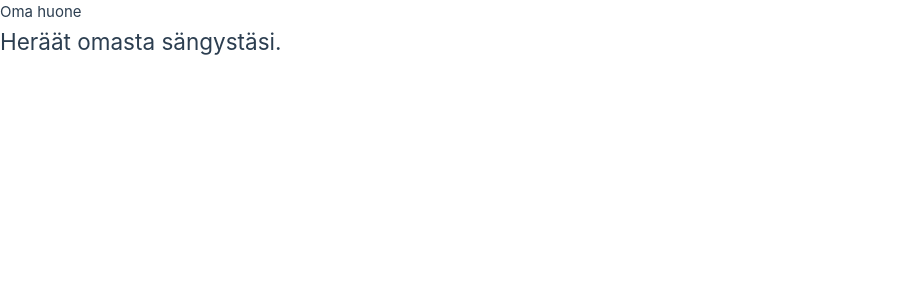
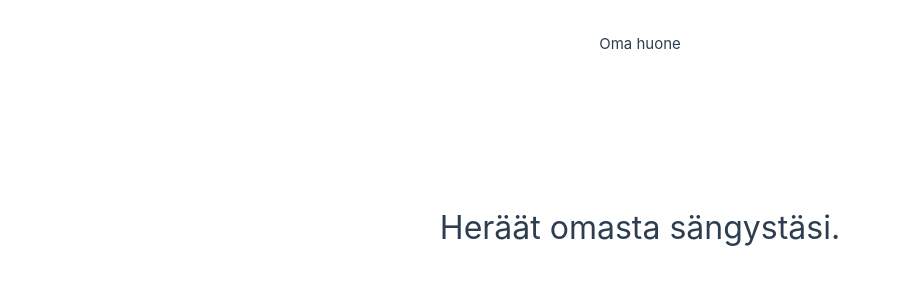
Before and after one commit to Eerovil/mobile-text-adventures, a Vue app: page / in a window 1280 px wide. Both pictures are taken after a click on the button "Talo". Shown: the top 300 px of the page, without its empty margins (0-900 px from the left). Built offline with nearby package versions, Linux system fonts and the light colour scheme.

Commit message:
Make game

```diff
--- a/src/components/Game.vue
+++ b/src/components/Game.vue
@@ -13,11 +13,19 @@ const showActions = ref<boolean>(false);
 
 const CHARACTER_DELAY = 100;
 
+const setShowActions = (value: boolean) => {
+    if (value) {
+        setTimeout(() => {
+            showActions.value = true;
+        }, 1000);
+    }
+}
+
 const nextCharacter = () => {
     currentChar.value++;
     if (currentChar.value >= textLines.value[currentLine.value].length) {
         if (currentLine.value >= textLines.value.length - 1) {
-            showActions.value = true;
+            setShowActions(true);
         }
         return
     }
@@ -60,13 +68,17 @@ const textToShow = computed(() => {
 });
 
 const nextLine = () => {
+    // If clicking on action, return
+    if (showActions.value) {
+        return;
+    }
     if (currentChar.value < textLines.value[currentLine.value].length) {
         nextCharacter();
         nextCharacter();
         return;
     }
     if (currentLine.value >= textLines.value.length - 1) {
-        showActions.value = true;
+        setShowActions(true);
         return;
     }
     currentLine.value++;
@@ -75,8 +87,10 @@ const nextLine = () => {
 }
 
 const selectAction = (action: Action) => {
-    gameStore.performAction(action);
-    showActions.value = false;
+    setTimeout(() => {
+        gameStore.performAction(action);
+        showActions.value = false;
+    }, 10)
 }
 
 </script>
@@ -86,17 +100,60 @@ const selectAction = (action: Action) => {
     </header>
 
     <main v-if="currentScene" id="app-main" @click="nextLine">
-        <p>{{ currentScene.title }}</p>
-        <h2>{{ textToShow }}</h2>
+        <div class="texts">
+            <p>{{ currentScene.title }}</p>
+            <h2>{{ textToShow }}</h2>
+        </div>
         <div v-if="showActions" class="actions">
-            <button v-for="(action, index) in currentScene.actions" :key="index" @click="selectAction(action)">{{
-                action.title }}</button>
+            <div v-for="(action, index) in currentScene.actions" :key="index" @click="selectAction(action)">{{
+                action.title }}</div>
         </div>
     </main>
 </template>
 
-<style>
+<style scoped>
 #app-main {
     user-select: none;
+    width: 100vw;
+    height: 100vh;
+    display: flex;
+    align-items: center;
+    flex-direction: column;
+    justify-content: space-between;
+    padding-bottom: 4rem;
+}
+
+.texts {
+    margin-top: 2rem;
+    display: flex;
+    flex-direction: column;
+    align-items: center;
+    justify-content: space-between;
+    text-align: center;
+    width: 90%;
+    height: 30%;
+}
+
+.texts h2 {
+    font-size: 2rem;
+}
+
+.actions {
+    margin-bottom: 2rem;
+    display: flex;
+    flex-wrap: wrap;
+    justify-content: center;
+}
+
+.actions>div {
+    margin: 0.5rem;
+    padding: 0.5rem;
+    background-color: #ffffff;
+    color: black;
+    cursor: pointer;
+
+    font-size: 2rem;
+
+    border: 1px solid #000;
 }
 </style>
--- a/src/components/GameSelect.vue
+++ b/src/components/GameSelect.vue
@@ -36,3 +36,15 @@ function chooseGame(game: string) {
     </main>
     <Game v-else />
 </template>
+
+<style scoped>
+#app-main {
+    user-select: none;
+    width: 100vw;
+    height: 100vh;
+    display: flex;
+    align-items: center;
+    flex-direction: column;
+    justify-content: flex-start;
+}
+</style>
```
